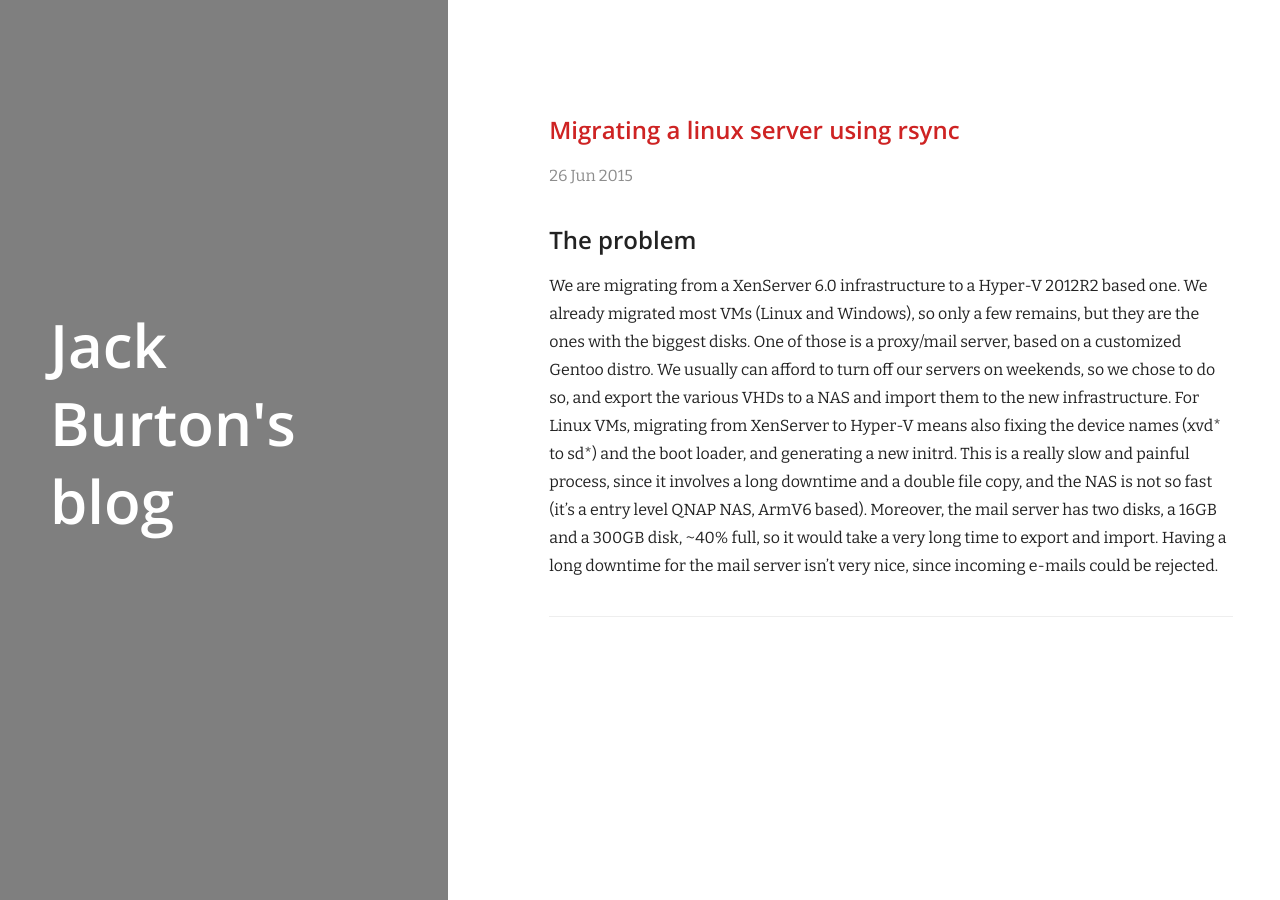
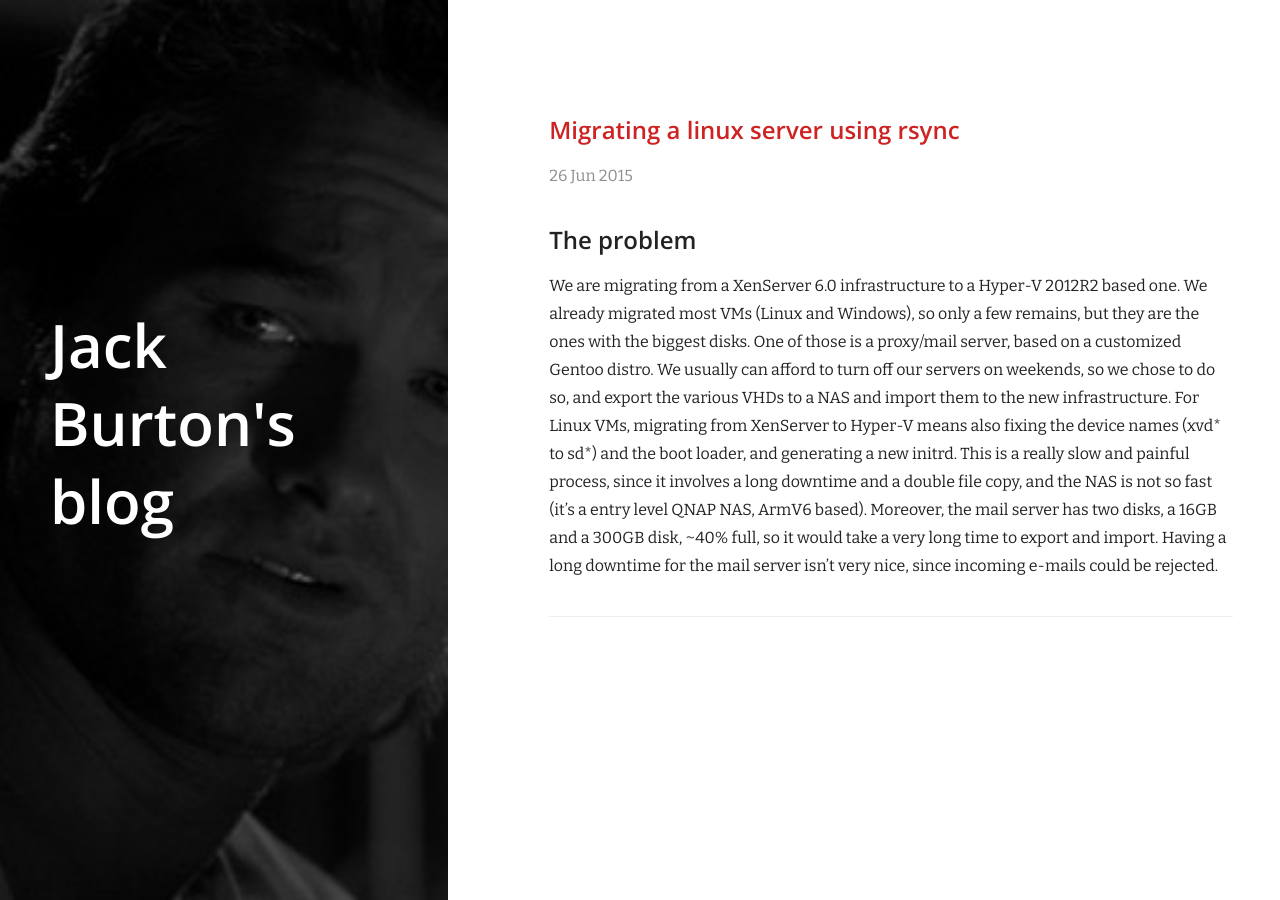
Before and after one commit to jackburton79/jackburton79.github.io, a Jekyll site: the page built from index.html, in a window 1280 px wide. Built offline with Jekyll 4.4.1, drawn with Linux system fonts in a browser that asks for light colours; nearby versions of some CDN libraries; the list of posts is cut into pages by our own code.

Commit message:
Added sidebar image

```diff
--- a/_config.yml
+++ b/_config.yml
@@ -2,7 +2,7 @@ name: "Jack Burton's blog"
 title: "Jack Burton's blog"
 description: "A place where I write about things I do at work"
 url: "http://jackburton79.github.io/"
-
+sidebar_image: "images/JackBurton.jpg"
 paginate: 10
 permalink: pretty
 pygments: true
```
Also changed, not shown: images/JackBurton.jpg (added).
